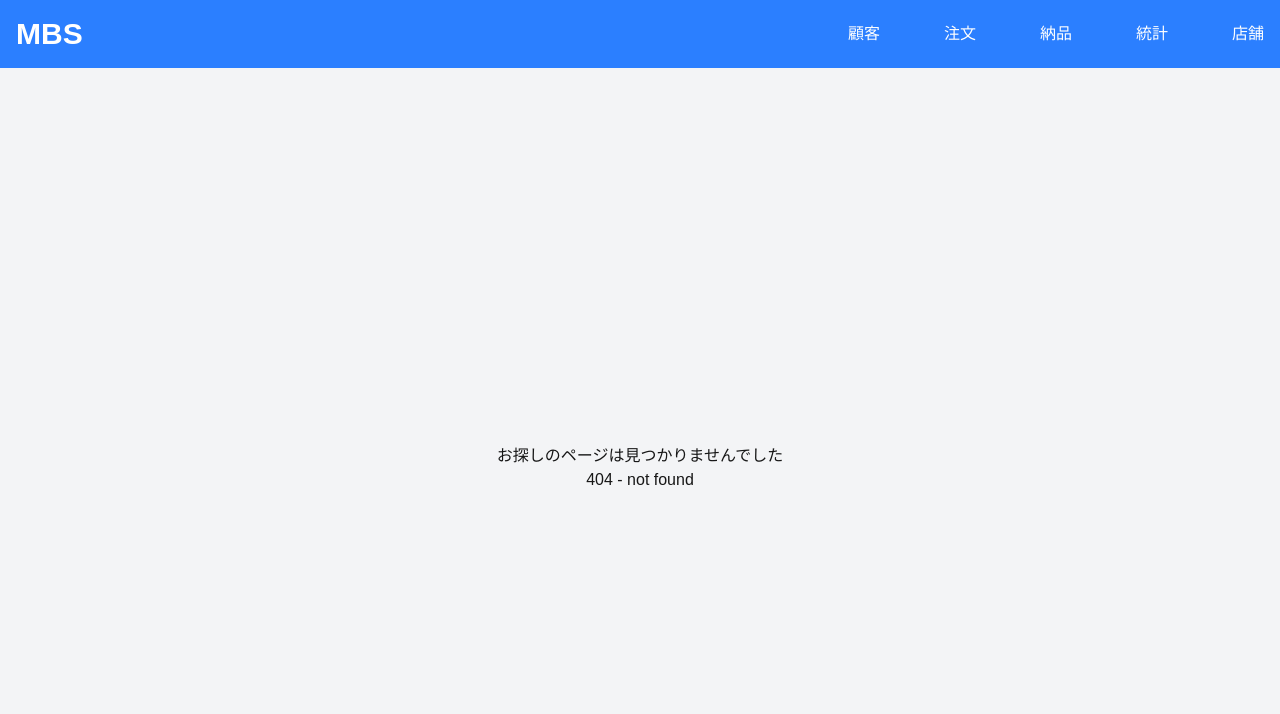
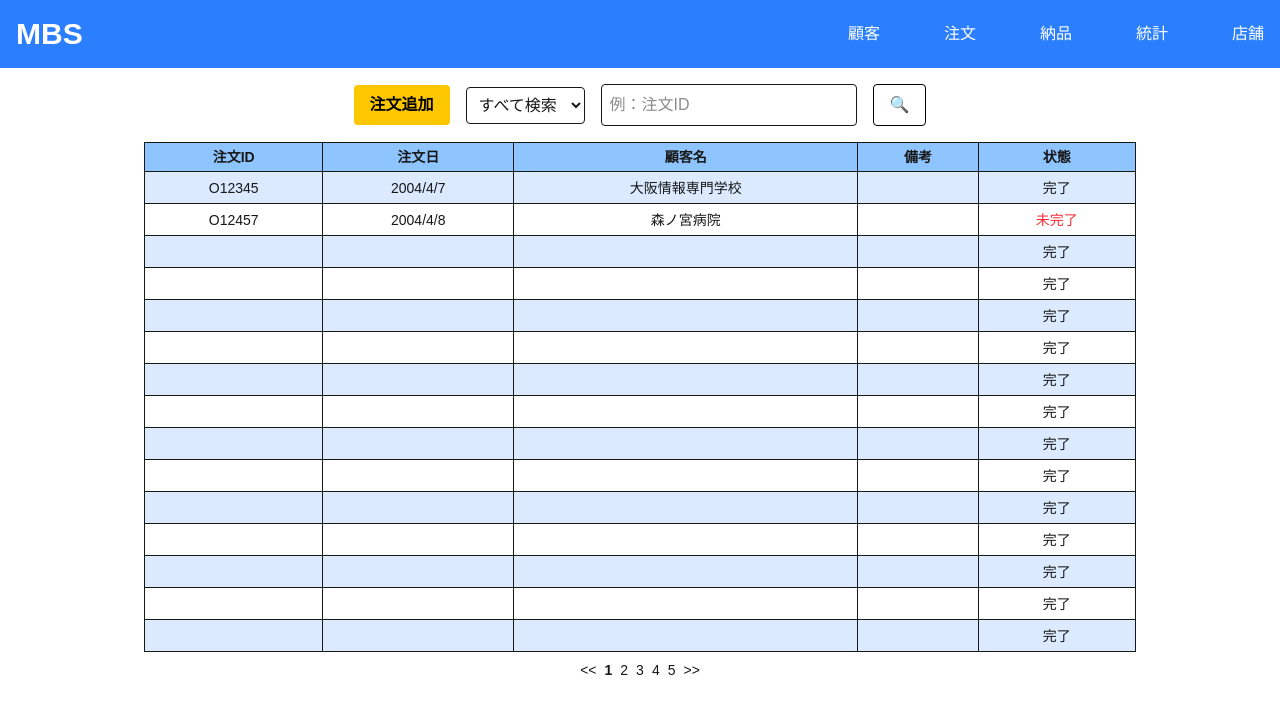
Before and after one commit to wasabi49/ocs-systemDevelopmentExercises, a Next.js app in the folder mbs/: page /Home/CustomerList in a window 1280 px wide. Before the commit this address had no page. Shown: the top 714 px of the page. Built offline with nearby package versions, Linux system fonts and the light colour scheme.

Commit message:
顧客リストの形とヘッダーから顧客ページに遷移する部分の変更

```diff
--- /dev/null
+++ b/mbs/app/Home/CustomerList/page.tsx
@@ -0,0 +1,131 @@
+"use client";
+
+import React, { useState } from 'react';
+
+type Order = {
+  id: string;
+  date: string;
+  customerName: string;
+  note: string;
+  status: '完了' | '未完了';
+};
+
+// ダミーデータ（OスタートID）
+const dummyOrders: Order[] = [
+  { id: 'O12345', date: '2004/4/7', customerName: '大阪情報専門学校', note: '', status: '完了' },
+  { id: 'O12457', date: '2004/4/8', customerName: '森ノ宮病院', note: '', status: '未完了' },
+];
+
+export default function OrderListPage() {
+  const [searchField, setSearchField] = useState<'すべて' | '注文ID' | '注文日' | '顧客名' | '備考' | '状態'>('すべて');
+  const [searchKeyword, setSearchKeyword] = useState('');
+  const [orders, setOrders] = useState<Order[]>(dummyOrders);
+
+  const handleSort = (field: keyof Order) => {
+    const sorted = [...orders].sort((a, b) => (a[field] > b[field] ? 1 : -1));
+    setOrders(sorted);
+  };
+
+  const handleSearch = () => {
+    console.log('検索確定：', searchKeyword);
+  };
+
+  const filteredOrders = orders.filter(order => {
+    if (searchField === 'すべて') {
+      return (
+        order.id.includes(searchKeyword) ||
+        order.date.includes(searchKeyword) ||
+        order.customerName.includes(searchKeyword) ||
+        order.note.includes(searchKeyword) ||
+        order.status.includes(searchKeyword)
+      );
+    }
+    return order[searchField as keyof Order].includes(searchKeyword);
+  });
+
+  // 15行確保
+  const displayedOrders = [...filteredOrders];
+  while (displayedOrders.length < 15) {
+    displayedOrders.push({ id: '', date: '', customerName: '', note: '', status: '完了' });
+  }
+
+  return (
+    <div className="p-4 max-w-screen-lg mx-auto">
+      {/* 注文追加ボタン＋検索 */}
+      <div className="flex flex-col sm:flex-row items-center justify-center gap-4 mb-4">
+        <button className="bg-yellow-400 hover:bg-yellow-500 text-black font-bold py-2 px-4 rounded">
+          注文追加
+        </button>
+
+        <select
+          value={searchField}
+          onChange={e => setSearchField(e.target.value as any)}
+          className="border rounded p-2"
+        >
+          <option value="すべて">すべて検索</option>
+          <option value="注文ID">注文ID</option>
+          <option value="注文日">注文日</option>
+          <option value="顧客名">顧客名</option>
+          <option value="備考">備考</option>
+          <option value="状態">状態</option>
+        </select>
+
+        <input
+          type="text"
+          placeholder="例：注文ID"
+          value={searchKeyword}
+          onChange={e => setSearchKeyword(e.target.value)}
+          className="border rounded p-2 w-64"
+        />
+
+        <button
+          onClick={handleSearch}
+          className="bg-white hover:bg-gray-100 text-black font-bold py-2 px-4 border rounded"
+        >
+          🔍
+        </button>
+      </div>
+
+      {/* テーブル */}
+      <div className="overflow-x-auto">
+        <table className="w-full border-collapse text-center text-sm">
+          <thead className="bg-blue-300">
+            <tr>
+              <th className="border px-2 py-1 cursor-pointer" onClick={() => handleSort('id')}>注文ID</th>
+              <th className="border px-2 py-1 cursor-pointer" onClick={() => handleSort('date')}>注文日</th>
+              <th className="border px-2 py-1">顧客名</th>
+              <th className="border px-2 py-1">備考</th>
+              <th className="border px-2 py-1 cursor-pointer" onClick={() => handleSort('status')}>状態</th>
+            </tr>
+          </thead>
+          <tbody>
+            {displayedOrders.map((order, index) => (
+              <tr key={index} className={`${index % 2 === 0 ? 'bg-blue-100' : 'bg-white'} h-8`}>
+                <td className="border px-2 py-1">{order.id}</td>
+                <td className="border px-2 py-1">{order.date}</td>
+                <td className="border px-2 py-1">{order.customerName}</td>
+                <td className="border px-2 py-1">{order.note}</td>
+                <td className="border px-2 py-1">
+                  <span className={order.status === '未完了' ? 'text-red-500' : ''}>
+                    {order.status}
+                  </span>
+                </td>
+              </tr>
+            ))}
+          </tbody>
+        </table>
+      </div>
+
+      {/* ページネーション */}
+      <div className="mt-2 text-center text-sm">
+        <span className="mx-1 cursor-pointer">&lt;&lt;</span>
+        <span className="mx-1 cursor-pointer font-bold">1</span>
+        <span className="mx-1 cursor-pointer">2</span>
+        <span className="mx-1 cursor-pointer">3</span>
+        <span className="mx-1 cursor-pointer">4</span>
+        <span className="mx-1 cursor-pointer">5</span>
+        <span className="mx-1 cursor-pointer">&gt;&gt;</span>
+      </div>
+    </div>
+  );
+}
--- a/mbs/app/components/Header.tsx
+++ b/mbs/app/components/Header.tsx
@@ -9,7 +9,7 @@ const Header = () => {
       <nav>
         <ul className="flex space-x-16">
           <li className="cursor-pointer hover:underline">
-            <Link href="/customers">顧客</Link>
+            <Link href="/Home/CustomerList">顧客</Link>
           </li>
           <li className="cursor-pointer hover:underline">
             <Link href="/orders">注文</Link>
```
Also changed, not shown: mbs/app/Home/CostomerList/page.tsx (deleted).
